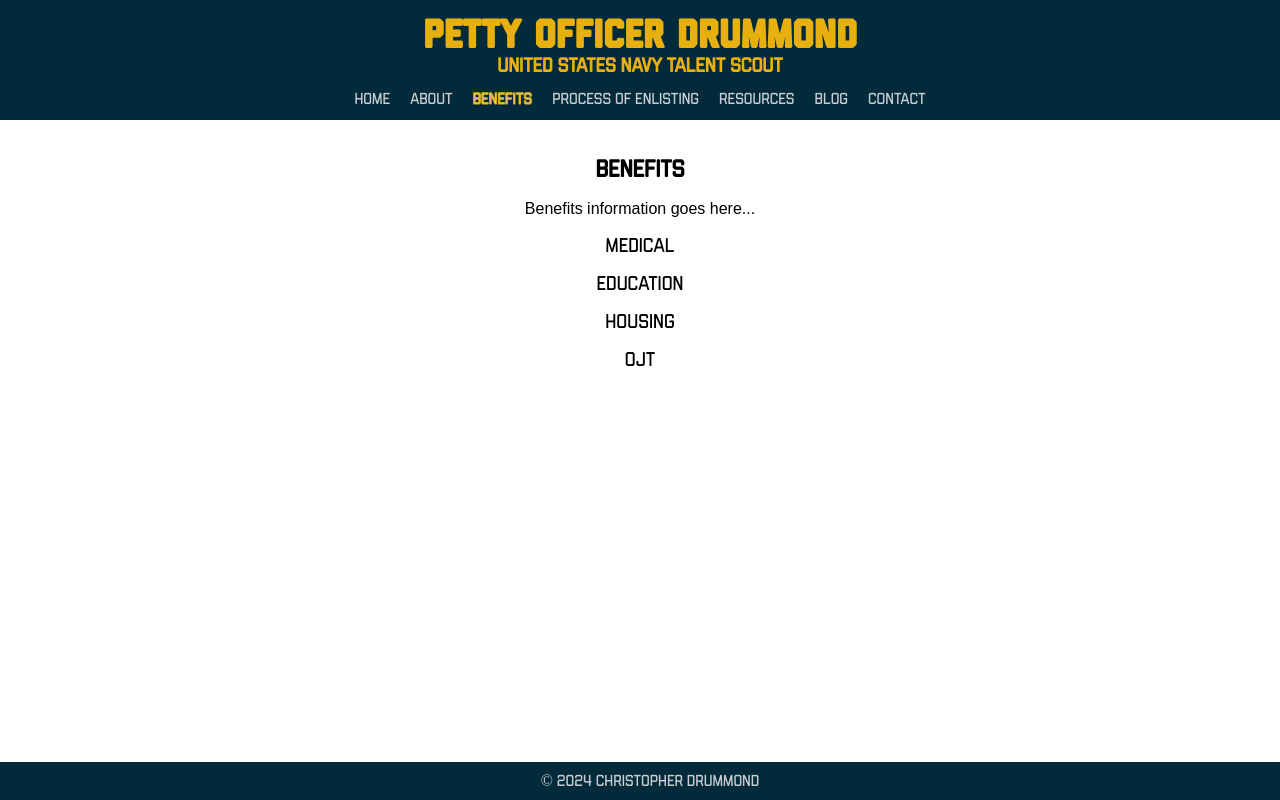
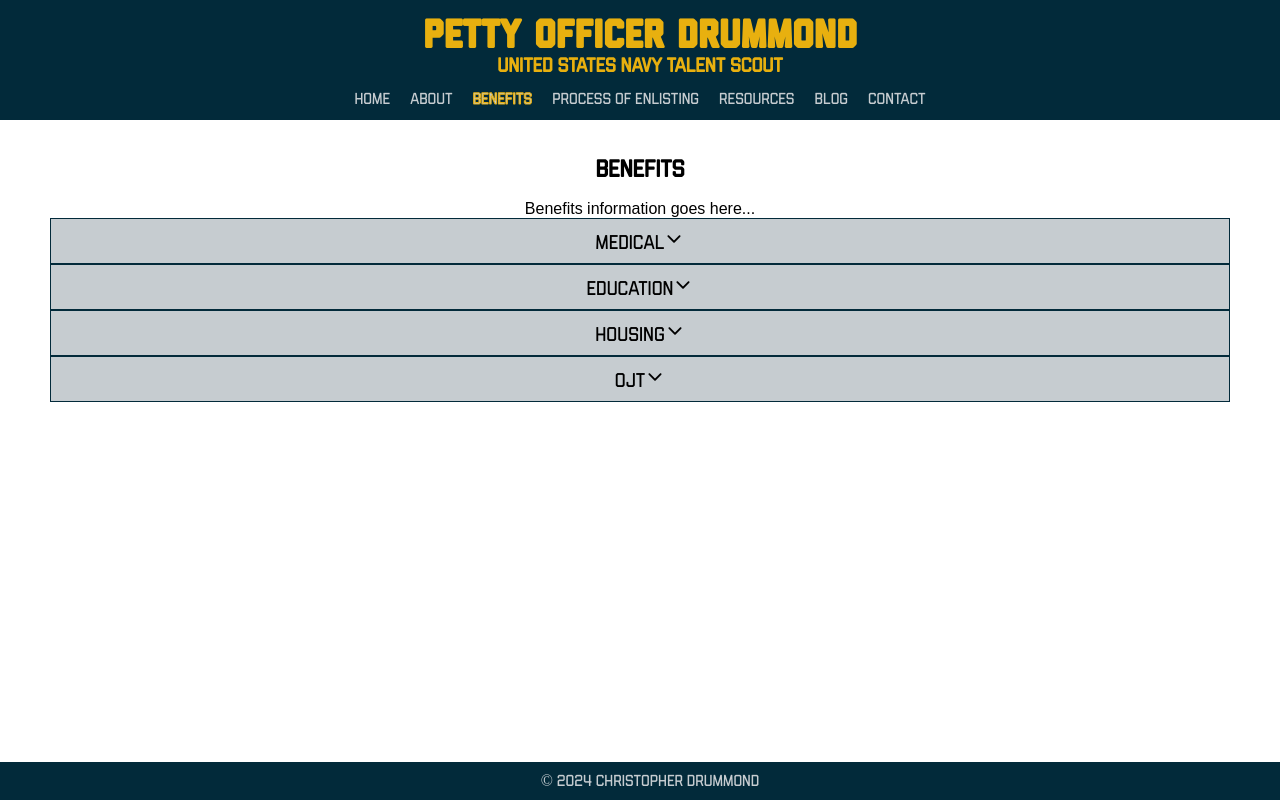
Before and after one commit to kdrummond528/cdrecruiter, a React (Create React App) app: page / in a window 1280 px wide. Both pictures are taken after a click on the element "Benefits". Built offline with nearby package versions, Linux system fonts and the light colour scheme.

Commit message:
modified collapsible

```diff
--- a/src/App.css
+++ b/src/App.css
@@ -110,14 +110,15 @@ nav ul li {
 }
 
 .collapsible {
-  /* background-color: #022a3a; */
-  padding-top: 20px;
+  background-color: #c6ccd0;
+  padding-top: 10px;
+  padding-bottom: 10px;
+  border: solid 1px #022a3a;
 }
 
 .Collapsible__trigger {
   font-family: "Light";
   font-size: 20px;
-  /* background-color: #022a3a; */
 }
 
 .icon {
--- a/src/components/Benefits.js
+++ b/src/components/Benefits.js
@@ -1,6 +1,6 @@
 import React from 'react';
 import Collapsible from 'react-collapsible';
-import { IoIosArrowDropdownCircle } from "react-icons/io";
+import { IoIosArrowDown } from "react-icons/io";
 
 const Benefits = () => {
     return (
@@ -11,7 +11,7 @@ const Benefits = () => {
             <p className='benefits-p'>
                 Benefits information goes here...
 
-                <Collapsible trigger="Medical" className='collapsible'>
+                <Collapsible trigger={["Medical", <IoIosArrowDown />]} className='collapsible'>
                     <p>
                         Enter medical benefits here...
                         <br />
@@ -19,7 +19,7 @@ const Benefits = () => {
                     </p>
                 </Collapsible>
 
-                <Collapsible trigger="Education" className='collapsible'>
+                <Collapsible trigger={["Education", <IoIosArrowDown />]} className='collapsible'>
                     <p>
                         Enter education benefits here...
                         <br />
@@ -27,7 +27,7 @@ const Benefits = () => {
                     </p>
                 </Collapsible>
 
-                <Collapsible trigger="Housing" className='collapsible'>
+                <Collapsible trigger={["Housing", <IoIosArrowDown />]} className='collapsible'>
                     <p>
                         Enter housing benefits here...
                         <br />
@@ -35,7 +35,7 @@ const Benefits = () => {
                     </p>
                 </Collapsible>
 
-                <Collapsible trigger="OJT" className='collapsible'>
+                <Collapsible trigger={["OJT", <IoIosArrowDown />]} className='collapsible'>
                     <p>
                         Enter OJT benefits here...
                         <br />
```
